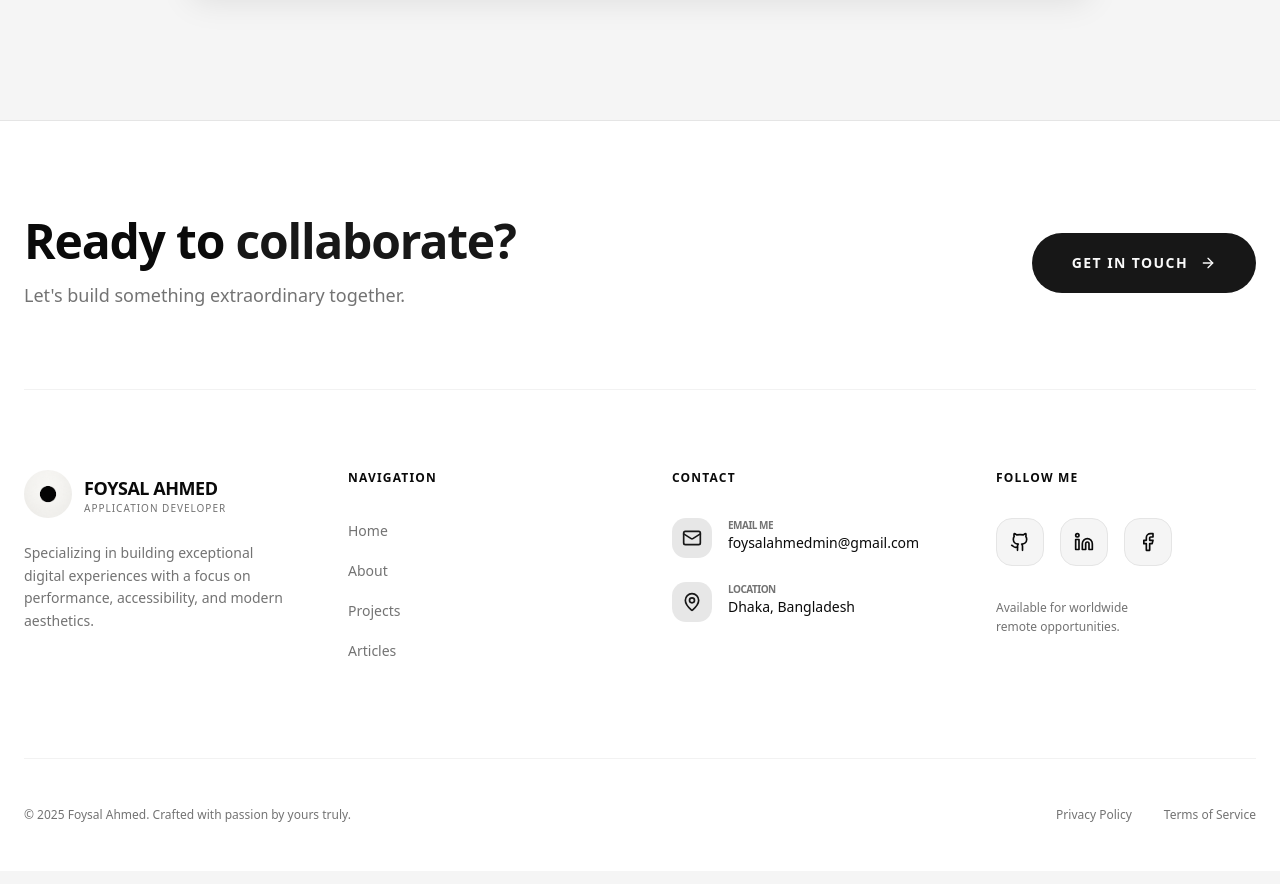
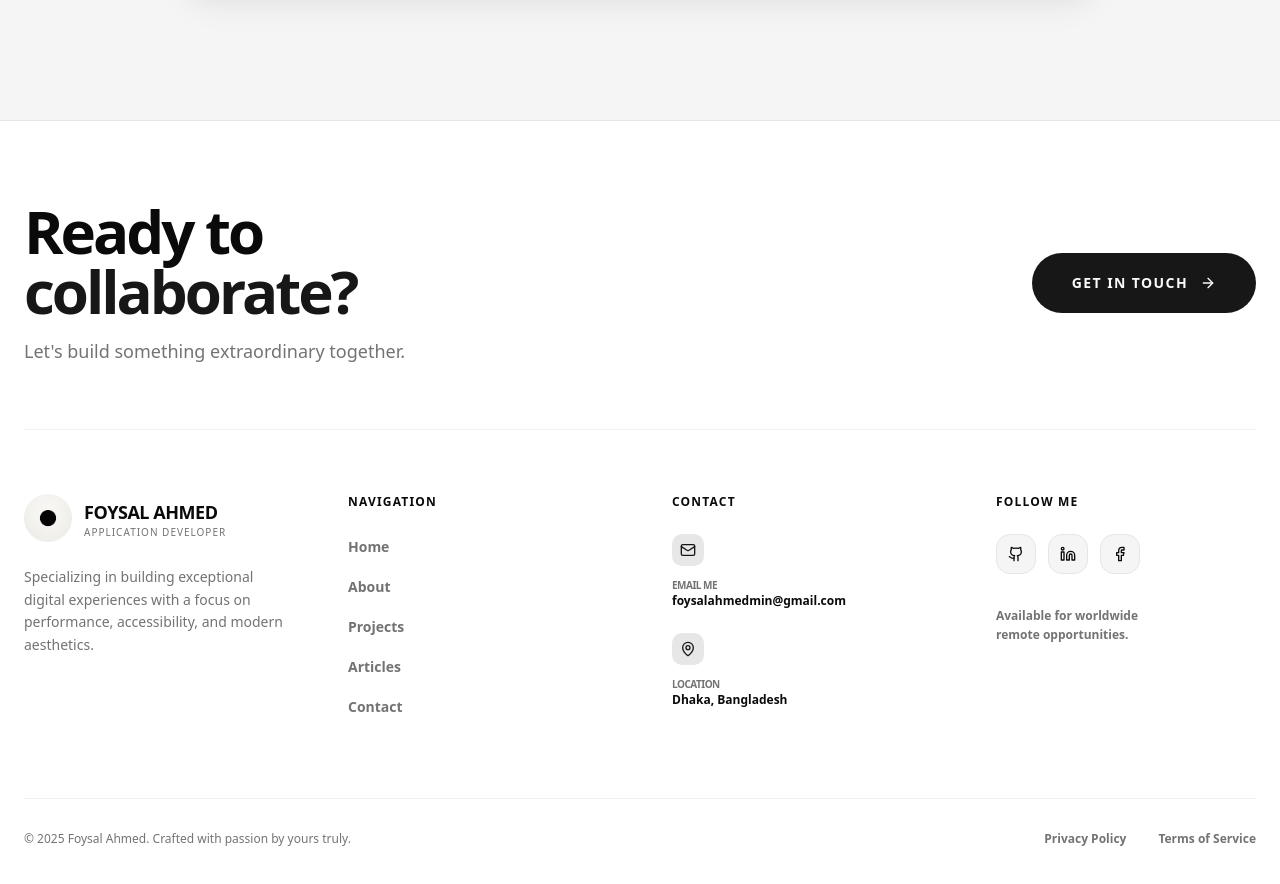
Before and after one commit to foysalahmedmin/foysalahmedmin-portfolio-next.js, a Next.js app: page /terms in a window 1280 px wide. Shown: the part 2180-3064 px from the top of the page. Built offline with nearby package versions, Linux system fonts and the light colour scheme.

Commit message:
Update Footer

```diff
--- a/src/components/partials/footer/index.tsx
+++ b/src/components/partials/footer/index.tsx
@@ -15,23 +15,24 @@ const Footer = () => {
     { href: "/about", name: "About" },
     { href: "/projects", name: "Projects" },
     { href: "/articles", name: "Articles" },
+    { href: "/contact", name: "Contact" },
   ];
 
   return (
-    <footer className="bg-card border-border border-t pt-24 pb-12">
+    <footer className="bg-card border-border border-t pt-20 pb-10">
       <div className="container mx-auto px-6">
         {/* Top Section: CTA */}
-        <div className="border-border/50 mb-20 flex flex-col items-center justify-between gap-8 border-b pb-20 md:flex-row">
-          <div className="max-w-xl text-center md:text-left">
-            <h2 className="text-3xl font-bold tracking-tight md:text-5xl">
+        <div className="border-border/50 mb-16 flex flex-col items-center justify-between gap-10 border-b pb-16 lg:flex-row">
+          <div className="max-w-xl text-center lg:text-left">
+            <h2 className="text-3xl font-black tracking-tighter md:text-5xl lg:text-6xl">
               Ready to <span className="text-primary">collaborate?</span>
             </h2>
-            <p className="text-muted-foreground mt-4 text-lg">
+            <p className="text-muted-foreground mt-4 text-lg font-medium">
               Let&apos;s build something extraordinary together.
             </p>
           </div>
           <Link href="/contact">
-            <button className="bg-primary hover:bg-primary/90 text-primary-foreground group flex items-center gap-3 rounded-full px-10 py-5 text-sm font-bold tracking-widest uppercase transition-all hover:scale-105 active:scale-95">
+            <button className="bg-primary hover:bg-primary/90 text-primary-foreground group flex items-center gap-3 rounded-full px-8 py-4 text-sm font-black tracking-widest uppercase transition-all hover:scale-105 active:scale-95 md:px-10 md:py-5">
               Get In Touch
               <Icon
                 name="arrow-right"
@@ -42,9 +43,9 @@ const Footer = () => {
         </div>
 
         {/* Middle Section: Links & Info */}
-        <div className="grid grid-cols-1 gap-16 md:grid-cols-2 lg:grid-cols-4">
+        <div className="grid grid-cols-2 gap-10 md:grid-cols-2 lg:grid-cols-4 lg:gap-16">
           {/* Column 1: Brand */}
-          <div className="space-y-6">
+          <div className="col-span-2 space-y-6 md:col-span-1 lg:col-span-1">
             <Link
               href="/"
               className="flex items-center gap-3 transition-opacity hover:opacity-80"
@@ -65,15 +66,15 @@ const Footer = () => {
                 </p>
               </div>
             </Link>
-            <p className="text-muted-foreground text-sm leading-relaxed">
+            <p className="text-muted-foreground max-w-xs text-sm leading-relaxed font-medium">
               Specializing in building exceptional digital experiences with a
               focus on performance, accessibility, and modern aesthetics.
             </p>
           </div>
 
           {/* Column 2: Navigation */}
-          <div>
-            <h3 className="text-foreground mb-8 text-xs font-bold tracking-widest uppercase">
+          <div className="col-span-1">
+            <h3 className="text-foreground mb-6 text-xs font-black tracking-widest uppercase">
               Navigation
             </h3>
             <ul className="space-y-4">
@@ -81,7 +82,7 @@ const Footer = () => {
                 <li key={link.href}>
                   <Link
                     href={link.href}
-                    className="text-muted-foreground hover:text-primary underline-effect hover:underline-effect-active text-sm font-medium transition-colors"
+                    className="text-muted-foreground hover:text-primary underline-effect hover:underline-effect-active text-sm font-bold transition-colors"
                   >
                     {link.name}
                   </Link>
@@ -91,39 +92,39 @@ const Footer = () => {
           </div>
 
           {/* Column 3: Contact */}
-          <div>
-            <h3 className="text-foreground mb-8 text-xs font-bold tracking-widest uppercase">
+          <div className="col-span-1">
+            <h3 className="text-foreground mb-6 text-xs font-black tracking-widest uppercase">
               Contact
             </h3>
             <ul className="space-y-6">
               <li>
                 <a
                   href="mailto:foysalahmedmin@gmail.com"
-                  className="group flex items-start gap-4"
+                  className="group flex flex-col items-start gap-3"
                 >
-                  <div className="bg-primary/10 text-primary group-hover:bg-primary group-hover:text-primary-foreground flex size-10 items-center justify-center rounded-xl transition-colors">
-                    <Mail className="size-5" />
+                  <div className="bg-primary/10 text-primary group-hover:bg-primary group-hover:text-primary-foreground flex size-8 items-center justify-center rounded-lg transition-colors">
+                    <Mail className="size-4" />
                   </div>
                   <div>
                     <p className="text-muted-foreground text-[10px] font-bold tracking-tighter uppercase">
                       Email Me
                     </p>
-                    <p className="text-foreground text-sm font-medium">
+                    <p className="text-foreground text-xs font-bold break-all">
                       foysalahmedmin@gmail.com
                     </p>
                   </div>
                 </a>
               </li>
               <li>
-                <div className="group flex items-start gap-4">
-                  <div className="bg-primary/10 text-primary flex size-10 items-center justify-center rounded-xl">
-                    <MapPin className="size-5" />
+                <div className="group flex flex-col items-start gap-3">
+                  <div className="bg-primary/10 text-primary flex size-8 items-center justify-center rounded-lg">
+                    <MapPin className="size-4" />
                   </div>
                   <div>
                     <p className="text-muted-foreground text-[10px] font-bold tracking-tighter uppercase">
                       Location
                     </p>
-                    <p className="text-foreground text-sm font-medium">
+                    <p className="text-foreground text-xs font-bold">
                       Dhaka, Bangladesh
                     </p>
                   </div>
@@ -133,27 +134,27 @@ const Footer = () => {
           </div>
 
           {/* Column 4: Socials */}
-          <div>
-            <h3 className="text-foreground mb-8 text-xs font-bold tracking-widest uppercase">
+          <div className="col-span-2 md:col-span-2 lg:col-span-1">
+            <h3 className="text-foreground mb-6 text-xs font-black tracking-widest uppercase">
               Follow Me
             </h3>
-            <div className="flex flex-wrap gap-4">
+            <div className="flex flex-wrap gap-3">
               {SOCIALS.map((social) => (
                 <Magnetic key={social.name}>
                   <a
                     href={social.href}
                     target="_blank"
                     rel="noopener noreferrer"
-                    className="bg-background border-border hover:bg-primary hover:text-primary-foreground flex size-12 items-center justify-center rounded-2xl border transition-all duration-300 hover:shadow-lg"
+                    className="bg-background border-border hover:bg-primary hover:text-primary-foreground flex size-10 items-center justify-center rounded-xl border transition-all duration-300 hover:shadow-lg"
                     aria-label={social.name}
                   >
-                    <Icon name={social.icon} className="size-5" />
+                    <Icon name={social.icon} className="size-4" />
                   </a>
                 </Magnetic>
               ))}
             </div>
             <div className="mt-8">
-              <p className="text-muted-foreground text-xs leading-relaxed">
+              <p className="text-muted-foreground text-xs leading-relaxed font-bold">
                 Available for worldwide <br /> remote opportunities.
               </p>
             </div>
@@ -161,20 +162,20 @@ const Footer = () => {
         </div>
 
         {/* Bottom Section: Copyright */}
-        <div className="border-border/50 mt-24 flex flex-col items-center justify-between gap-6 border-t pt-12 md:flex-row">
-          <p className="text-muted-foreground text-xs">
+        <div className="border-border/50 mt-20 flex flex-col items-center justify-between gap-6 border-t pt-8 md:flex-row">
+          <p className="text-muted-foreground text-center text-xs font-medium md:text-left">
             © {currentYear} Foysal Ahmed. Crafted with passion by yours truly.
           </p>
           <div className="flex items-center gap-8">
             <Link
               href="/privacy"
-              className="text-muted-foreground hover:text-foreground text-xs transition-colors"
+              className="text-muted-foreground hover:text-foreground text-xs font-bold transition-colors"
             >
               Privacy Policy
             </Link>
             <Link
               href="/terms"
-              className="text-muted-foreground hover:text-foreground text-xs transition-colors"
+              className="text-muted-foreground hover:text-foreground text-xs font-bold transition-colors"
             >
               Terms of Service
             </Link>
```
